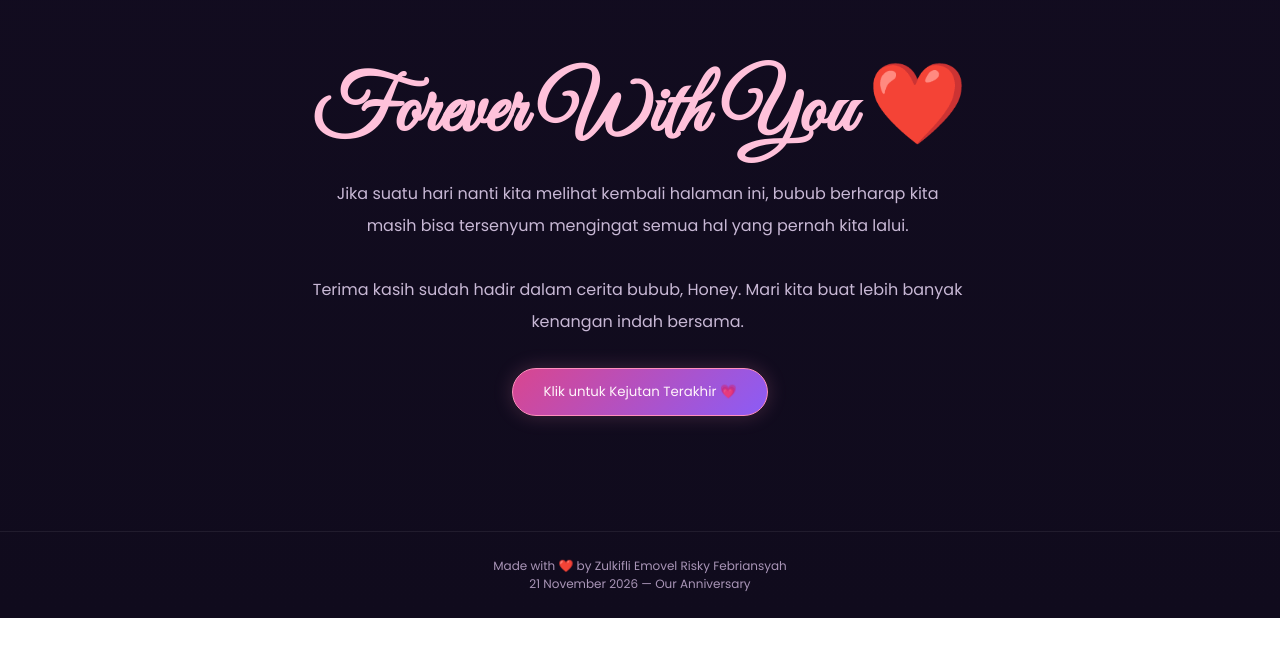
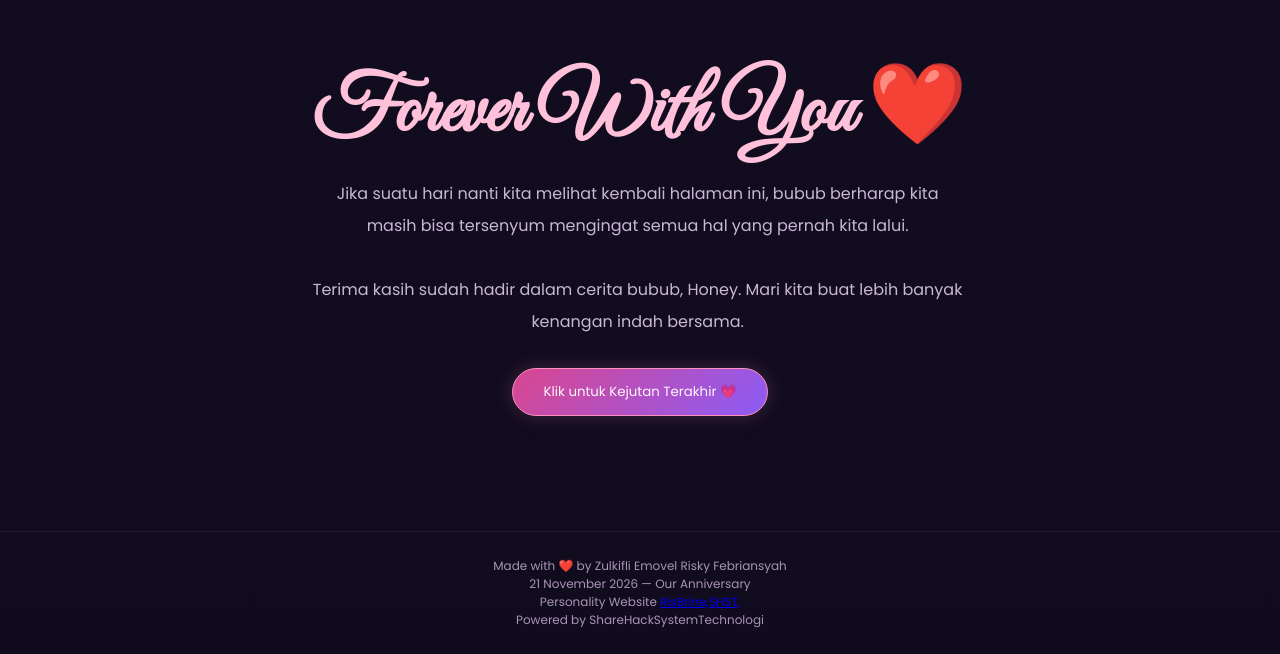
Before and after one commit to RisBrine404/2026anniv, a plain HTML site: page index.html in a window 1280 px wide. Shown: the part 6888-7542 px from the top of the page. Before the commit the page ends 7506 px from the top, so only its background shows below. Drawn offline with Linux system fonts and the light colour scheme.

Commit message:
Update index.html

```diff
--- a/index.html
+++ b/index.html
@@ -756,6 +756,10 @@ h2 {
     Made with ❤️ by Zulkifli Emovel Risky Febriansyah
     <br>
     21 November 2026 — Our Anniversary
+	<br>
+	Personality Website <a href="https://risbrine404.github.io/risbrine/">RisBrine,SHST,</a>
+	<br>
+	Powered by ShareHackSystemTechnologi
 </div>
 
 <script>
```
